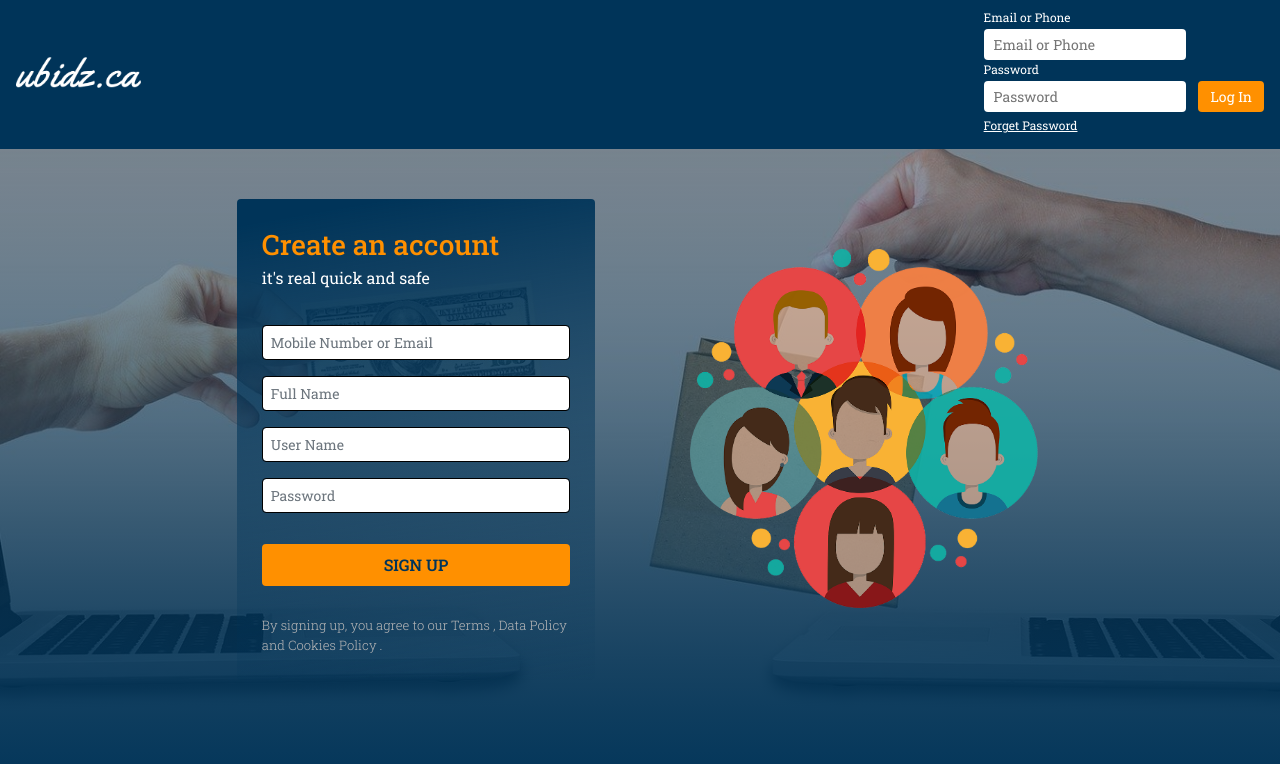
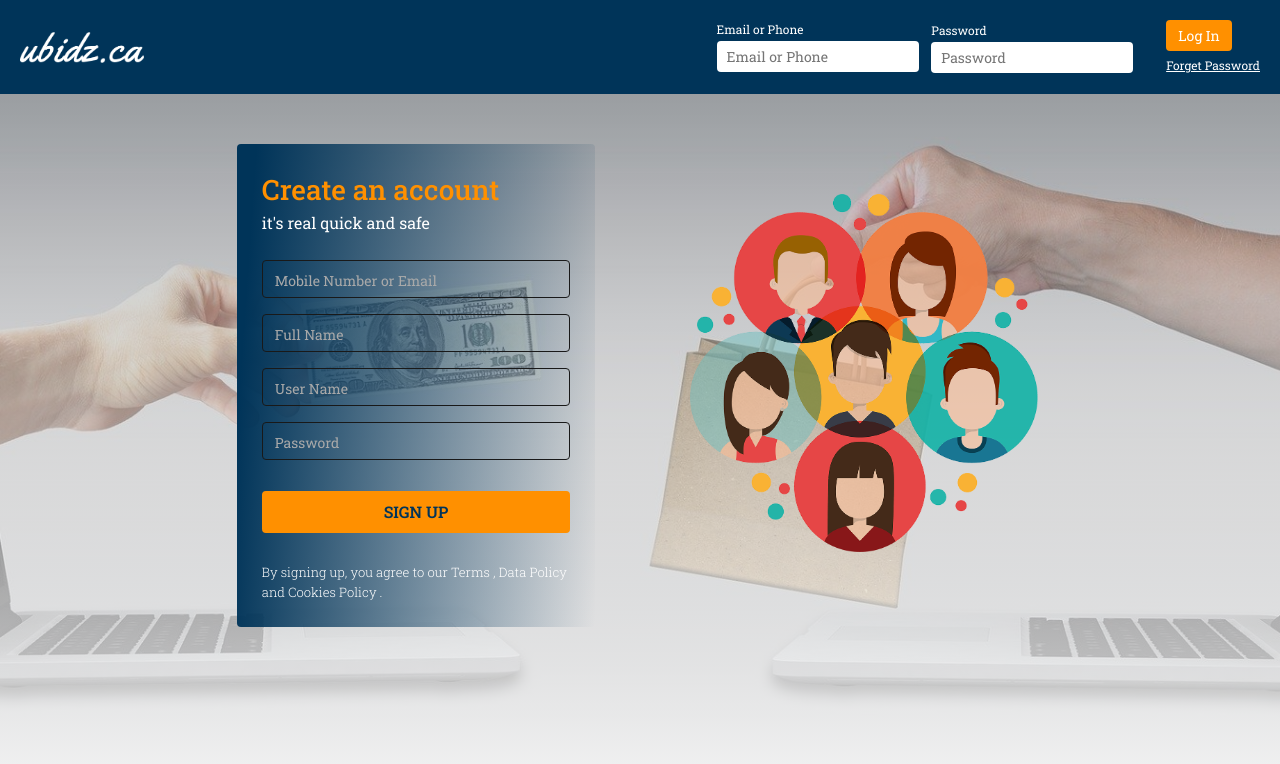
Before and after one commit to developerdesigner18/social-share-front, an Angular app: page / in a window 1280 px wide. Shown: the top 764 px of the page. Built offline with nearby package versions, Linux system fonts and the light colour scheme.

Commit message:
Changes for login

```diff
--- a/angular.json
+++ b/angular.json
@@ -24,10 +24,14 @@
               "src/assets"
             ],
             "styles": [
-              "./node_modules/@angular/material/prebuilt-themes/indigo-pink.css",
+              "node_modules/@angular/material/prebuilt-themes/indigo-pink.css",
+              "node_modules/owl.carousel/dist/assets/owl.carousel.min.css",
+              "node_modules/owl.carousel/dist/assets/owl.theme.default.min.css",
               "src/styles.css"
             ],
-            "scripts": []
+            "scripts": [
+              "node_modules/owl.carousel/dist/owl.carousel.min.js",
+            ]
           },
           "configurations": {
             "production": {
--- a/package.json
+++ b/package.json
@@ -23,6 +23,9 @@
     "@angular/router": "~9.1.9",
     "angular-route": "^1.8.0",
     "font-awesome": "^4.7.0",
+    "jquery": "^3.5.1",
+    "ngx-owl-carousel": "^2.0.7",
+    "owl.carousel": "^2.3.4",
     "rxjs": "~6.5.4",
     "tslib": "^1.10.0",
     "zone.js": "~0.10.2"
@@ -31,9 +34,10 @@
     "@angular-devkit/build-angular": "~0.901.7",
     "@angular/cli": "~9.1.7",
     "@angular/compiler-cli": "~9.1.9",
-    "@types/node": "^12.11.1",
     "@types/jasmine": "~3.5.0",
     "@types/jasminewd2": "~2.0.3",
+    "@types/jquery": "^3.5.0",
+    "@types/node": "^12.11.1",
     "codelyzer": "^5.1.2",
     "jasmine-core": "~3.5.0",
     "jasmine-spec-reporter": "~4.2.1",
--- a/src/app/login/login.component.html
+++ b/src/app/login/login.component.html
@@ -1,31 +1,29 @@
 <div class="login_container">
-  <div class="alert alert-danger" *ngIf="loginError">
-     {{loginError}}
-  </div>
-  <form class="form-login" [formGroup]="loginForm" (ngSubmit)="onSubmit()">
+  <form class="form-login" [formGroup]="loginForm" (ngSubmit)="onSubmit()" style="display: flex;">
   <div>
     <label class="title">Email or Phone</label>
     <input type="text" formControlName="email" name="email" id="email" placeholder="Email or Phone">
     <div *ngIf="email.invalid && (email.dirty || email.touched)" class="error">
-      <div *ngIf="email.errors.required">Email is required.</div>
-      <div *ngIf="email.errors.email">Please enter valid email address.</div>
+      <div *ngIf="email.errors.required" style="font-size: 13px">Email is required.</div>
+      <div *ngIf="email.errors.email" style="font-size: 13px">Please enter valid email address.</div>
     </div>
   </div>
   <div>
-    <div>
-      <label class="title">Password</label>
-      <input type="password" formControlName="password" name="password" id="password" placeholder="Password">
-      <div *ngIf="password.invalid && (password.dirty || password.touched)" class="error">
-        <div *ngIf="password.errors.required">Password is required.</div>
-        <div *ngIf="password.errors.minlength">Password should be greter then 6 character.</div>
+    <div class="d-flex align-items-center">
+      <div class="pass-error">
+        <div class="pass-class">
+          <label class="title">Password</label>
+          <input type="password" formControlName="password" name="password" id="password" placeholder="Password">
+        </div>
+        <div *ngIf="password.invalid && (password.dirty || password.touched)" class="error">
+          <div *ngIf="password.errors.required" style="font-size: 13px">Password is required.</div>
+        </div>
       </div>
-      <button>Log In</button>
+      <div class="button-get" >
+        <button>Log In</button>
+        <a class="forget-link" href="/forget">Forget Password</a>
+      </div>
     </div>
-    <a class="forget-link" href="/forget">Forget Password</a>
   </div>
   </form>
 </div>
-<div class="service-error" *ngIf="error">
-  <!-- <h1>{{error.errorTitle}}</h1>
-  <h3>{{error.errorDesc}}</h3> -->
-</div>
--- a/src/app/login/login.component.ts
+++ b/src/app/login/login.component.ts
@@ -38,7 +38,6 @@ export class LoginComponent implements OnInit {
     this.submitted = true;
     this.authService.login(this.email.value, this.password.value).subscribe((data) => {
        if (this.authService.isLoggedIn) {
-          console.log('success login message');
           const redirect = this.authService.redirectUrl ? this.authService.redirectUrl : '/profile/1';
           this.router.navigate([redirect]);
         } else {
--- a/src/app/user-profile/user-profile.component.css
+++ b/src/app/user-profile/user-profile.component.css
@@ -1,12 +1,10 @@
-@import url('https://fonts.googleapis.com/css2?family=Roboto+Slab:wght@100;200;300;400;500;600;700;800;900&display=swap');
-@import url('../../assets/owl.theme.default.min.css');
-@import url('../../assets/owl.carousel.min.css');
-
 *{
 	margin: 0;
 	padding: 0;
 	box-sizing: border-box;
-	font-family: 'Roboto Slab', serif;
+}
+html{
+	background-color: #F1F1F1;
 }
 button, input {
     outline: none !important;
@@ -16,6 +14,7 @@ a:hover{
 }
 body {
     background-color: #F1F1F1;
+		background-image: none !important;
 }
 header{
 	background-color: #003459;
@@ -361,7 +360,7 @@ body .profile_pic_main_tabs_sec .actions {
     display: -webkit-box;
     display: -moz-box;
     display: -ms-box;
-    display: box;
+    display: flex;
 }
 .owl-carousel.owl-drag .owl-item, .owl-carousel .owl-stage {
     width: 100% !important;
@@ -606,3 +605,10 @@ button.comment_sec {
     position: sticky !important;
     margin-top: 25px;
 }
+
+.owl-stage {
+	display: -webkit-box;
+	display: -moz-box;
+	display: -ms-box;
+	display: box;
+}
--- a/src/app/user-profile/user-profile.component.html
+++ b/src/app/user-profile/user-profile.component.html
@@ -1,17 +1,17 @@
 <!-- <header class="d-flex justify-content-between align-items-center">
 	<img class="logo" src="assets/images/logo.png">
 </header> -->
-
+<body>
 <header>
 	<div class="header_alignment d-flex justify-content-between align-items-center">
 		<div class="logo">
 			<img class="logo" src="assets/images/logo.png">
 		</div>
 		<div class="ads d-flex align-items-center justify-content-center">advertisements here</div>
-		<div class="login_container">
+		<div class="login_container d-flex justify-content-end">
 			<div class="position-relative">
 				<img class="logout" src="assets/images/logout.png">
-				<button>Log out</button>
+				<button [routerLink]="['']">Log out</button>
 			</div>
 		</div>
 	</div>
@@ -312,9 +312,7 @@
 	</div>
 </div>
 
-<!-- script files -->
-<script src="../../assets/owl.carousel.min.js"></script>
-<script>
+<script type="text/javascript-lazy">
 	$('.owl-carousel').owlCarousel({
 		nav:true,
 		items:1,
@@ -327,15 +325,4 @@
 		});
 	});
 </script>
-<style type="text/css">.owl-stage {
-	display: -webkit-box;
-	display: -moz-box;
-	display: -ms-box;
-	display: box;
-}
-</style>
-
-
-<div>
-  <!-- <button (click)="logout()" *ngIf="this.authService.isLoggedIn()" type="button" class="btn btn-primary">Logout</button> -->
-</div>
+</body>
--- a/src/assets/owl.theme.default.min.css
+++ /dev/null
@@ -1,6 +0,0 @@
-/**
- * Owl Carousel v2.3.4
- * Copyright 2013-2018 David Deutsch
- * Licensed under: SEE LICENSE IN https://github.com/OwlCarousel2/OwlCarousel2/blob/master/LICENSE
- */
-.owl-theme .owl-dots,.owl-theme .owl-nav{text-align:center;-webkit-tap-highlight-color:transparent}.owl-theme .owl-nav{margin-top:10px}.owl-theme .owl-nav [class*=owl-]{color:#FFF;font-size:14px;margin:5px;padding:4px 7px;background:#D6D6D6;display:inline-block;cursor:pointer;border-radius:3px}.owl-theme .owl-nav [class*=owl-]:hover{background:#869791;color:#FFF;text-decoration:none}.owl-theme .owl-nav .disabled{opacity:.5;cursor:default}.owl-theme .owl-nav.disabled+.owl-dots{margin-top:10px}.owl-theme .owl-dots .owl-dot{display:inline-block;zoom:1}.owl-theme .owl-dots .owl-dot span{width:10px;height:10px;margin:5px 7px;background:#D6D6D6;display:block;-webkit-backface-visibility:visible;transition:opacity .2s ease;border-radius:30px}.owl-theme .owl-dots .owl-dot.active span,.owl-theme .owl-dots .owl-dot:hover span{background:#869791}
--- a/src/index.html
+++ b/src/index.html
@@ -15,5 +15,7 @@
 </head>
 <body>
   <app-root></app-root>
+  <script src="https://ajax.googleapis.com/ajax/libs/jquery/3.5.1/jquery.min.js"></script>
+  <script src="https://stackpath.bootstrapcdn.com/bootstrap/4.3.1/js/bootstrap.min.js" integrity="sha384-JjSmVgyd0p3pXB1rRibZUAYoIIy6OrQ6VrjIEaFf/nJGzIxFDsf4x0xIM+B07jRM" crossorigin="anonymous"></script>
 </body>
 </html>
--- a/src/styles.css
+++ b/src/styles.css
@@ -10,16 +10,16 @@ html{
   height: 100%;
 }
 
-body{
-	background-image: linear-gradient(180deg,rgba(27,31,37,0.3) 0%,#003459 100%),url(assets/images/share.jpg)!important;
-	background-size: cover;
-	background-position: center;
-	background-attachment: fixed;
+body {
+    height: 100vh;
+    background-image: linear-gradient(180deg,rgba(27,31,37,0.3) 0%,#ffffffdb 100%),url(assets/images/share.jpg)!important;
+    background-size: cover;
+    background-position: center;
 }
+
 header{
 	background-color: #003459;
-	/* padding: 20px; */
-  padding: .5rem 1rem .8rem 1rem;
+	padding: 20px;
 }
 .logo {
 	width: 10%;
@@ -83,7 +83,7 @@ header{
     border-radius: 4px;
     width: 80%;
     margin: auto;
-    background-image: linear-gradient(170deg,rgb(0, 52, 89) 5%,#ffffff00 100%)!important;
+    background-image: linear-gradient(94deg,rgb(0, 52, 89) 5%,#ffffff00 100%)!important;
 }
 img.connecting_image {
     width: 100%;
@@ -98,11 +98,21 @@ img.connecting_image {
     color: #ffffff;
 }
 .form_of_sign_up input {
-    margin: 10px 0;
-    padding: 8px;
+		color: white;
+		background-color: #ffffff00;
+		border: 1px solid #191919
+}
+.form_of_sign_up input:focus {
+	background: transparent;
+	color: #FFFFFF;
+	border: 1px solid #FFFFFF !important;
+	outline: none !important;
+	box-shadow: none;
+}
+.form_of_sign_up input::placeholder {
+    color: darkgray;
+    font-weight: 400 !important;
     font-size: 14px;
-    background-color: #ffffff;
-    border: 1px solid #000000;
 }
 .form_of_sign_up {
     margin-top: 25px;
@@ -119,7 +129,7 @@ img.connecting_image {
 .privacy_aggrement {
     margin-top: 30px;
     font-weight: 300;
-    color: #b9b9b9;
+    color: #FFFFFF;
     font-size: 13px;
 }
 .form_of_sign_up input, button {
@@ -155,3 +165,14 @@ img.connecting_image {
 .btn-full {
 	width: 100%;
 }
+
+.button-get{
+	display: flex;
+    flex-direction: column;
+    align-items: baseline;
+    justify-content: flex-end;
+}
+
+.pass-error{
+	margin-right: 20px;
+}
```
Also changed, not shown: src/app/user-profile/user-profile.component.ts (+20 -5 lines), src/assets/owl.carousel.min.css (deleted), 1 other file (tests, documents, lock files or other folders).
